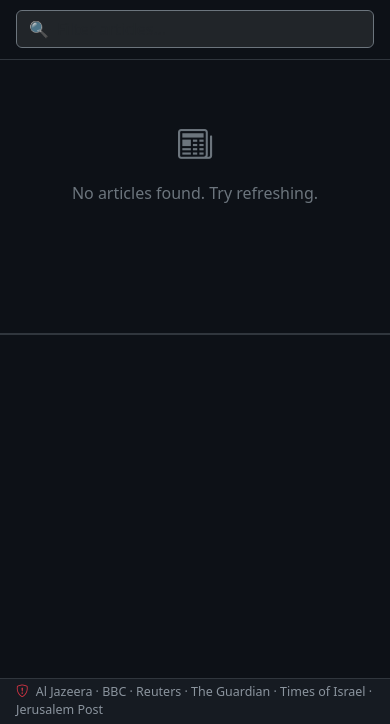
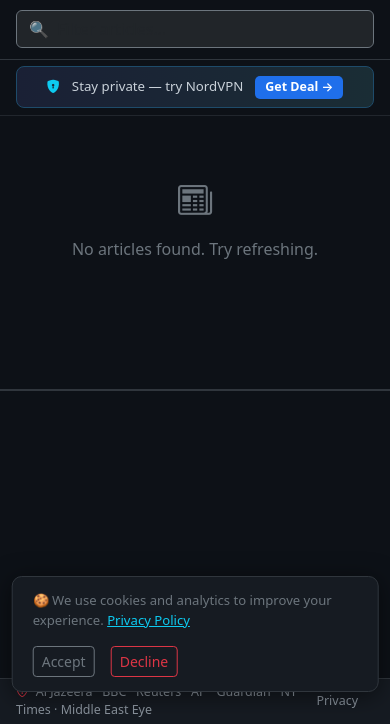
Before and after one commit to pat1st/iran-war-monitor, a Flask app: page / in a window 390 px wide. Shown: the part 120-844 px from the top of the page. Run offline with Flask 3, Linux system fonts and the light colour scheme; data that the repository does not hold is empty.

Commit message:
Add monetisation: AdSense, VPN affiliate, Buy Me a Coffee, privacy policy
Co-authored-by: Copilot <223556219+Copilot@users.noreply.github.com>

```diff
--- a/app.py
+++ b/app.py
@@ -1,4 +1,5 @@
 import re
+import os
 import time
 import threading
 
@@ -10,6 +11,22 @@ from dateutil import parser as dateparser
 from deep_translator import GoogleTranslator
 
 app = Flask(__name__)
+
+# ---------------------------------------------------------------------------
+# Monetisation config  (set via environment variables on Render)
+# ---------------------------------------------------------------------------
+MONETISATION = {
+    # Google AdSense — set ADSENSE_CLIENT to your pub-XXXXXXXXXX ID
+    "adsense_client":   os.environ.get("ADSENSE_CLIENT", ""),
+    # AdSense ad-slot IDs (create these in your AdSense dashboard)
+    "adsense_slot_banner":  os.environ.get("ADSENSE_SLOT_BANNER", ""),
+    "adsense_slot_infeed":  os.environ.get("ADSENSE_SLOT_INFEED", ""),
+    # VPN affiliate link — sign up at nordvpn.com/affiliates or similar
+    "vpn_affiliate_url":    os.environ.get("VPN_AFFILIATE_URL", "https://nordvpn.com"),
+    "vpn_affiliate_label":  os.environ.get("VPN_AFFILIATE_LABEL", "Stay private — try NordVPN"),
+    # Buy Me a Coffee — your username at buymeacoffee.com
+    "bmac_username":        os.environ.get("BMAC_USERNAME", ""),
+}
 
 # ---------------------------------------------------------------------------
 # Supported languages  (code -> display label)
@@ -337,7 +354,12 @@ def apply_translation(articles: list[dict], lang: str) -> list[dict]:
 # ---------------------------------------------------------------------------
 @app.route("/")
 def index():
-    return render_template("index.html", languages=LANGUAGES)
+    return render_template("index.html", languages=LANGUAGES, mon=MONETISATION)
+
+
+@app.route("/privacy")
+def privacy():
+    return render_template("privacy.html", mon=MONETISATION)
 
 
 @app.route("/refresh")
--- a/templates/index.html
+++ b/templates/index.html
@@ -6,6 +6,9 @@
   <title>Iran War – Latest News</title>
   <link rel="stylesheet" href="https://cdn.jsdelivr.net/npm/bootstrap@5.3.3/dist/css/bootstrap.min.css" />
   <link rel="stylesheet" href="https://cdn.jsdelivr.net/npm/bootstrap-icons@1.11.3/font/bootstrap-icons.min.css" />
+  {% if mon.adsense_client %}
+  <script async src="https://pagead2.googlesyndication.com/pagead/js/adsbygoogle.js?client={{ mon.adsense_client }}" crossorigin="anonymous"></script>
+  {% endif %}
   <style>
     /* ── Base ─────────────────────────────────────────────── */
     *, *::before, *::after { box-sizing: border-box; }
@@ -159,6 +162,58 @@
 
     [dir="rtl"] .card { text-align: right; }
     [dir="rtl"] #sidebar { border-left: none; border-right: 2px solid #30363d; }
+
+    /* ── Ads & monetisation ───────────────────────────────── */
+    .ad-banner-wrap {
+      flex-shrink: 0;
+      background: #0d1117;
+      padding: .4rem 1rem;
+      text-align: center;
+      border-bottom: 1px solid #21262d;
+      min-height: 0;
+    }
+    .ad-card {
+      background: #0d1117!important;
+      border: 1px dashed #30363d!important;
+      min-height: 120px;
+      display: flex;
+      align-items: center;
+      justify-content: center;
+    }
+    .vpn-banner {
+      display: flex;
+      align-items: center;
+      justify-content: center;
+      gap: .75rem;
+      background: linear-gradient(90deg,#1a2035,#1a2d35);
+      border: 1px solid #1e4b6a;
+      border-radius: 8px;
+      padding: .55rem 1rem;
+      text-decoration: none;
+      color: #c9d1d9;
+      font-size: .83rem;
+      transition: border-color .2s;
+    }
+    .vpn-banner:hover { border-color: #58a6ff; color: #fff; }
+    .vpn-banner .vpn-cta {
+      background: #1f6feb;
+      color: #fff;
+      border-radius: 5px;
+      padding: 2px 10px;
+      font-size: .78rem;
+      font-weight: 600;
+      white-space: nowrap;
+    }
+    /* ── Cookie consent ───────────────────────────────────── */
+    #cookie-banner {
+      position: fixed; bottom: 2rem; left: 50%; transform: translateX(-50%);
+      background: #161b22; border: 1px solid #30363d; border-radius: 10px;
+      padding: .85rem 1.25rem; z-index: 9998; width: min(540px, 94vw);
+      display: flex; align-items: center; gap: 1rem; flex-wrap: wrap;
+      box-shadow: 0 4px 24px rgba(0,0,0,.5);
+      font-size: .82rem;
+    }
+    #cookie-banner.hidden { display: none; }
   </style>
 </head>
 <body>
@@ -201,6 +256,28 @@
          data-i18n-placeholder="search_placeholder"
          placeholder="🔍  Filter articles…" oninput="filterArticles()" />
 </div>
+
+<!-- Leaderboard ad (shown only when AdSense is configured) -->
+{% if mon.adsense_client and mon.adsense_slot_banner %}
+<div class="ad-banner-wrap">
+  <ins class="adsbygoogle" style="display:block"
+       data-ad-client="{{ mon.adsense_client }}"
+       data-ad-slot="{{ mon.adsense_slot_banner }}"
+       data-ad-format="auto" data-full-width-responsive="true"></ins>
+  <script>(adsbygoogle = window.adsbygoogle || []).push({});</script>
+</div>
+{% endif %}
+
+<!-- VPN affiliate banner -->
+{% if mon.vpn_affiliate_url %}
+<div class="ad-banner-wrap">
+  <a href="{{ mon.vpn_affiliate_url }}" target="_blank" rel="noopener sponsored" class="vpn-banner">
+    <i class="bi bi-shield-lock-fill text-info"></i>
+    <span>{{ mon.vpn_affiliate_label }}</span>
+    <span class="vpn-cta">Get Deal →</span>
+  </a>
+</div>
+{% endif %}
 
 <!-- Split layout -->
 <div id="layout">
@@ -245,12 +322,51 @@
 <footer class="status-bar fixed-bottom py-1 px-3 d-flex justify-content-between align-items-center">
   <span class="meta-text">
     <i class="bi bi-shield-exclamation me-1 text-danger"></i>
-    Al Jazeera · BBC · Reuters · The Guardian · Times of Israel · Jerusalem Post
+    Al Jazeera · BBC · Reuters · AP · Guardian · NY Times · Middle East Eye
   </span>
-  <span id="status-msg" class="meta-text"></span>
+  <span class="d-flex align-items-center gap-3">
+    {% if mon.bmac_username %}
+    <a href="https://buymeacoffee.com/{{ mon.bmac_username }}" target="_blank" rel="noopener"
+       class="meta-text text-decoration-none" style="color:#FFDD00;">
+      <i class="bi bi-cup-hot-fill me-1"></i>Buy me a coffee
+    </a>
+    {% endif %}
+    <a href="/privacy" target="_blank" class="meta-text text-decoration-none">Privacy</a>
+    <span id="status-msg" class="meta-text"></span>
+  </span>
 </footer>
 
+<!-- Cookie consent -->
+<div id="cookie-banner" {% if false %}class="hidden"{% endif %}>
+  <span class="flex-grow-1 text-secondary">
+    🍪 We use cookies and analytics to improve your experience.
+    <a href="/privacy" class="text-info">Privacy Policy</a>
+  </span>
+  <button class="btn btn-sm btn-outline-secondary" onclick="acceptCookies()">Accept</button>
+  <button class="btn btn-sm btn-outline-danger" onclick="declineCookies()">Decline</button>
+</div>
+
 <script>
+// ── Cookie consent ───────────────────────────────────────────────────────────
+(function checkCookie() {
+  if (localStorage.getItem("cookieConsent")) {
+    document.getElementById("cookie-banner").classList.add("hidden");
+  }
+})();
+function acceptCookies() {
+  localStorage.setItem("cookieConsent", "accepted");
+  document.getElementById("cookie-banner").classList.add("hidden");
+}
+function declineCookies() {
+  localStorage.setItem("cookieConsent", "declined");
+  document.getElementById("cookie-banner").classList.add("hidden");
+}
+
+// ── In-feed AdSense config (injected from server) ────────────────────────────
+const ADSENSE_CLIENT = "{{ mon.adsense_client }}";
+const ADSENSE_SLOT_INFEED = "{{ mon.adsense_slot_infeed }}";
+const AD_EVERY_N = 8; // insert an ad card every N real articles
+
 // ── i18n ────────────────────────────────────────────────────────────────────
 const I18N = {
   en:    { refresh:"Refresh", auto:"Auto", search_placeholder:"🔍  Filter articles…", fetched:"Updated:", no_articles:"No articles found. Try refreshing.", loading:"Loading…", translating:"Translating…" },
@@ -360,6 +476,23 @@ document.addEventListener("keydown", e => { if (e.key === "Escape") closeSidebar
 // ── Render articles ──────────────────────────────────────────────────────────
 let currentArticles = [];
 
+function makeAdCard() {
+  if (!ADSENSE_CLIENT || !ADSENSE_SLOT_INFEED) return "";
+  const id = "ad-" + Math.random().toString(36).slice(2);
+  // Push after DOM insertion via setTimeout
+  setTimeout(() => {
+    try { (window.adsbygoogle = window.adsbygoogle || []).push({}); } catch(_) {}
+  }, 100);
+  return `<div class="col-12 col-md-6 col-xl-4">
+    <div class="card ad-card h-100">
+      <ins id="${id}" class="adsbygoogle" style="display:block;width:100%;min-height:120px;"
+           data-ad-client="${ADSENSE_CLIENT}"
+           data-ad-slot="${ADSENSE_SLOT_INFEED}"
+           data-ad-format="auto"></ins>
+    </div>
+  </div>`;
+}
+
 function renderArticles(articles) {
   currentArticles = articles;
   const grid = document.getElementById("articles-grid");
@@ -369,7 +502,9 @@ function renderArticles(articles) {
       <p class="mt-3 text-secondary">${t("no_articles")}</p></div>`;
     return;
   }
-  grid.innerHTML = articles.map((a, i) => `
+  grid.innerHTML = articles.map((a, i) => {
+    const adCard = (i > 0 && i % AD_EVERY_N === 0) ? makeAdCard() : "";
+    return adCard + `
     <div class="col-12 col-md-6 col-xl-4 article-card">
       <div class="card h-100" data-idx="${i}" onclick="openArticle(this)">
         <div class="card-body d-flex flex-column gap-2">
@@ -381,7 +516,8 @@ function renderArticles(articles) {
           </div>
         </div>
       </div>
-    </div>`).join("");
+    </div>`;
+  }).join("");
 }
 
 function openArticle(cardEl) {
```
Also changed, not shown: templates/privacy.html (added, +57 -0 lines).
